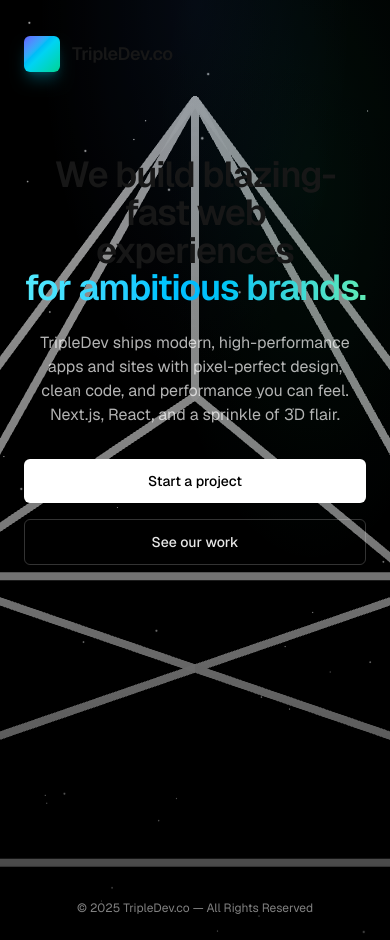
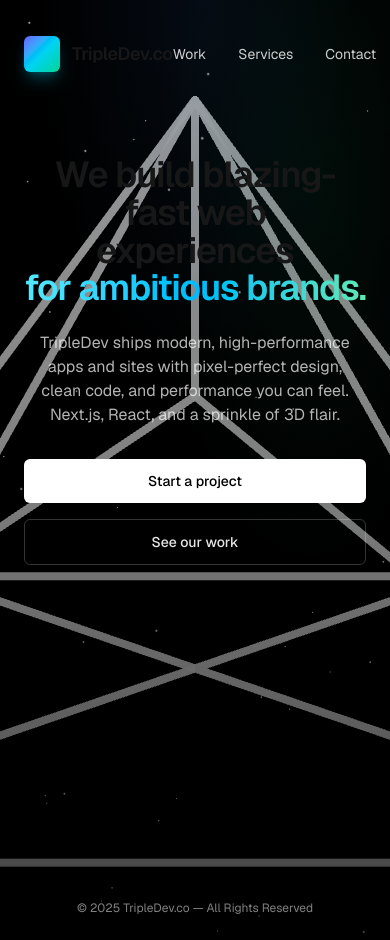
Before and after one commit to BitLionLLC/tripledevco, a Next.js app: page / in a window 390 px wide. Built offline with nearby package versions, Linux system fonts and the light colour scheme.

Commit message:
fixes links on phone

```diff
--- a/src/components/Header.jsx
+++ b/src/components/Header.jsx
@@ -8,10 +8,10 @@ export default function Header () {
                     <div className="h-9 w-9 rounded-md bg-gradient-to-br from-indigo-500 via-cyan-400 to-emerald-400 shadow-lg shadow-cyan-500/30" />
                     <span className="text-lg font-semibold tracking-tight">TripleDev.co</span>
                 </Link>
-                <nav className="hidden sm:flex items-center gap-6 text-sm text-white/80">
+                <nav className="flex items-center gap-6 sm:gap-8 text-sm text-white/80 min-w-12 sm:justify-between">
                     <Link href="#work" className="hover:text-white transition-colors">Work</Link>
-                    <Link href="#services" className="hover:text-white transition-colors">Services</Link>
-                    <Link href="#contact" className="hover:text-white transition-colors">Contact</Link>
+                    <Link href="#services" className="hover:text-white transition-colors ml-2">Services</Link>
+                    <Link href="#contact" className="hover:text-white transition-colors ml-2">Contact</Link>
                 </nav>
             </header>
         </div>
```
